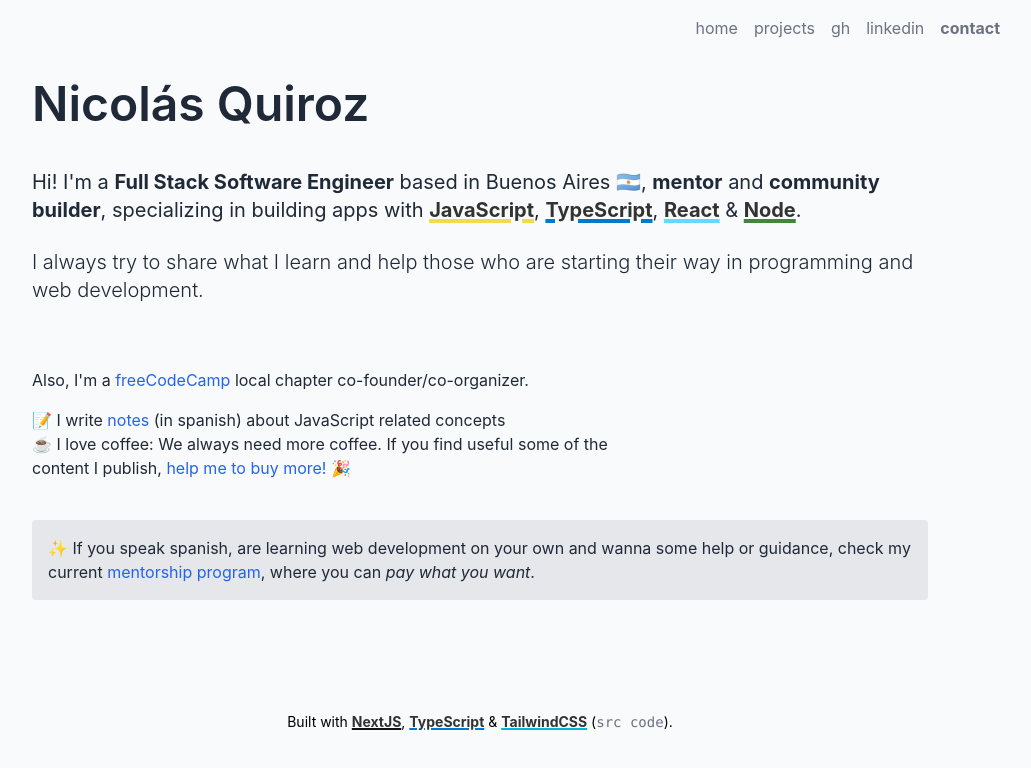
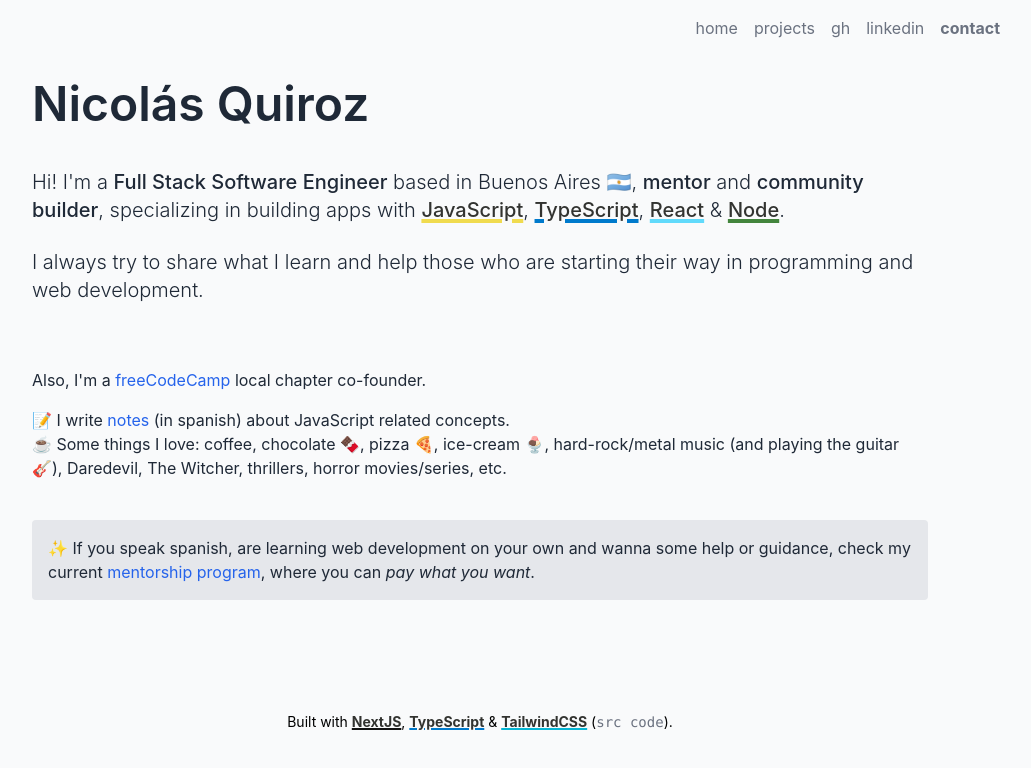
Before and after one commit to nhsz/personal-website, a Next.js app: page / in a window 1280 px wide. Shown: the top 768 px of the page, without its empty margins (160-1191 px from the left). Built offline with nearby package versions, Linux system fonts and the light colour scheme.

Commit message:
styles: main section font weight

```diff
--- a/pages/index.tsx
+++ b/pages/index.tsx
@@ -14,13 +14,14 @@ const Home = () => {
         </h1>
 
         <section>
-          <p className='text-lg md:text-xl mb-6'>
-            Hi! I'm a <strong>Full Stack Software Engineer</strong> based in Buenos Aires 🇦🇷,{' '}
-            <strong>mentor</strong> and <strong>community builder</strong>, specializing in building
-            apps with <strong className='keyword-js'>JavaScript</strong>,{' '}
-            <strong className='keyword-ts'>TypeScript</strong>,{' '}
-            <strong className='keyword-react'>React</strong> &{' '}
-            <strong className='keyword-node'>Node</strong>.
+          <p className='text-lg md:text-xl mb-6 font-light'>
+            Hi! I'm a <strong className='font-medium'>Full Stack Software Engineer</strong> based in
+            Buenos Aires 🇦🇷, <strong className='font-medium'>mentor</strong> and{' '}
+            <strong className='font-medium'>community builder</strong>, specializing in building
+            apps with <strong className='font-medium keyword-js'>JavaScript</strong>,{' '}
+            <strong className='font-medium keyword-ts'>TypeScript</strong>,{' '}
+            <strong className='font-medium keyword-react'>React</strong> &{' '}
+            <strong className='font-medium keyword-node'>Node</strong>.
           </p>
 
           <p className='text-lg md:text-xl mb-32 md:mb-16 font-light'>
@@ -40,10 +41,10 @@ const Home = () => {
                 >
                   freeCodeCamp
                 </a>{' '}
-                local chapter co-founder/co-organizer.
+                local chapter co-founder.
               </p>
 
-              <ul className='max-w-xl'>
+              <ul className='max-w-4xl'>
                 <li>
                   📝 I write{' '}
                   <a
@@ -54,20 +55,12 @@ const Home = () => {
                   >
                     notes
                   </a>{' '}
-                  (in spanish) about JavaScript related concepts
+                  (in spanish) about JavaScript related concepts.
                 </li>
                 <li>
-                  ☕️ I love coffee: We always need more coffee. If you find useful some of the
-                  content I publish,{' '}
-                  <a
-                    className='text-blue-600 hover:underline'
-                    href='https://cafecito.app/nhsz'
-                    target='_blank'
-                    rel='noopener noreferrer'
-                  >
-                    help me to buy more!
-                  </a>{' '}
-                  🎉
+                  ☕ Some things I love: coffee, chocolate 🍫, pizza 🍕, ice-cream 🍨,
+                  hard-rock/metal music (and playing the guitar 🎸), Daredevil, The Witcher,
+                  thrillers, horror movies/series, etc.
                 </li>
               </ul>
             </section>
--- a/pages/projects.tsx
+++ b/pages/projects.tsx
@@ -32,7 +32,8 @@ const Projects = () => {
                 <h3 className='text-xl text-white font-bold mb-2'>airbnb-clone [WIP]</h3>
 
                 <p className='text-gray-100'>
-                  Full Stack Project that recreates some of the main features of AirBnB.
+                  Full Stack Project that recreates some of the main features of AirBnB. Not
+                  finished yet.
                 </p>
               </div>
 
@@ -117,7 +118,7 @@ const Projects = () => {
             target='_blank'
             rel='noopener noreferrer'
           >
-            <div className='project md:w-56 md:mr-4'>
+            <div className='project md:w-56 mb-4 md:mr-4'>
               <div>
                 <h3 className='text-xl text-white font-bold mb-2'>mail-service</h3>
 
@@ -127,6 +128,22 @@ const Projects = () => {
               <p className='text-gray-100 text-xs'>Node, Express & SendGrid's API</p>
             </div>
           </a>
+
+          <a
+            href='https://github.com/undefinedschool/mail-service'
+            target='_blank'
+            rel='noopener noreferrer'
+          >
+            <div className='project md:w-56 md:mr-4'>
+              <div>
+                <h3 className='text-xl text-white font-bold mb-2'>personal-website</h3>
+
+                <p className='text-gray-100'>The site you're visiting right now.</p>
+              </div>
+
+              <p className='text-gray-100 text-xs'>NextJS, TypeScript & TailwindCSS</p>
+            </div>
+          </a>
         </section>
       </section>
     </div>
```
